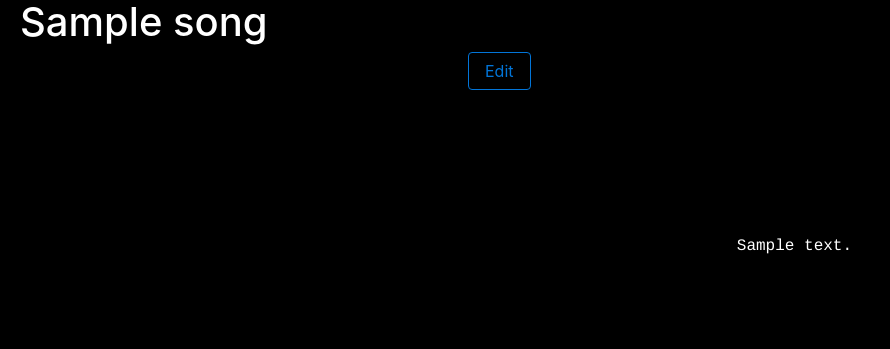
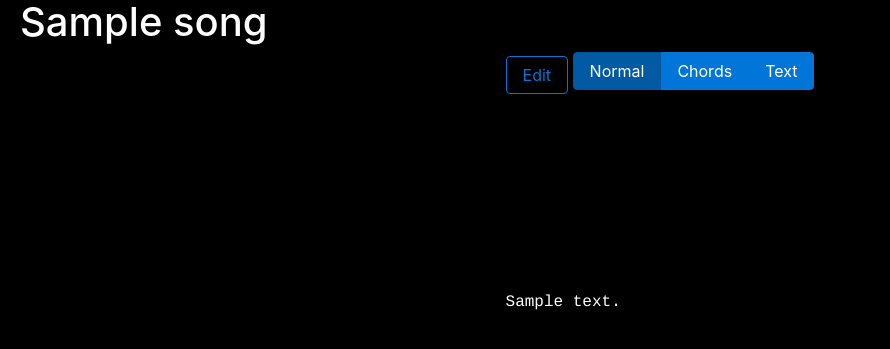
Before and after one commit to stoyanovd/yurasic, a Django app: page /songs/1/ in a window 1280 px wide. Shown: the top 349 px of the page, without its empty margins (0-890 px from the left). Run offline with Django 3.2, Linux system fonts and the light colour scheme; tables that the repository leaves empty hold one stand-in row (values such as "Sample post"); some libraries are stand-ins or nearby versions.

Commit message:
Toggl Chords-Text on song via JS

```diff
--- a/songsapp/templates/songsapp/base.html
+++ b/songsapp/templates/songsapp/base.html
@@ -1,31 +1,38 @@
 {% load staticfiles %}
+
 
 <!DOCTYPE html>
 <html lang="en">
 <head>
-    <meta charset="UTF-8">
     <title>Yurasic. {% block title %} {% endblock %}</title>
 
-    <!-- Latest compiled and minified CSS -->
-    {#    <link rel="stylesheet" href="https://maxcdn.bootstrapcdn.com/bootstrap/3.3.6/css/bootstrap.min.css"#}
-    {#          integrity="sha384-1q8mTJOASx8j1Au+a5WDVnPi2lkFfwwEAa8hDDdjZlpLegxhjVME1fgjWPGmkzs7" crossorigin="anonymous">#}
+    <!-- Required meta tags -->
+    <meta charset="UTF-8">
+    <meta name="viewport" content="width=device-width, initial-scale=1, shrink-to-fit=no">
 
     <link rel="stylesheet" href="https://maxcdn.bootstrapcdn.com/bootstrap/4.0.0-alpha.6/css/bootstrap.min.css"
           integrity="sha384-rwoIResjU2yc3z8GV/NPeZWAv56rSmLldC3R/AZzGRnGxQQKnKkoFVhFQhNUwEyJ"
           crossorigin="anonymous">
 
+
     <!-- Optional theme -->
-{#    <link rel="stylesheet" href="https://maxcdn.bootstrapcdn.com/bootstrap/3.3.6/css/bootstrap-theme.min.css"#}
-{#          integrity="sha384-fLW2N01lMqjakBkx3l/M9EahuwpSfeNvV63J5ezn3uZzapT0u7EYsXMjQV+0En5r" crossorigin="anonymous">#}
+    {#    <link rel="stylesheet" href="https://maxcdn.bootstrapcdn.com/bootstrap/3.3.6/css/bootstrap-theme.min.css"#}
+    {#          integrity="sha384-fLW2N01lMqjakBkx3l/M9EahuwpSfeNvV63J5ezn3uZzapT0u7EYsXMjQV+0En5r" crossorigin="anonymous">#}
 
-    <!-- Latest compiled and minified JavaScript -->
-    {#    <script src="https://maxcdn.bootstrapcdn.com/bootstrap/3.3.6/js/bootstrap.min.js"#}
-    {#            integrity="sha384-0mSbJDEHialfmuBBQP6A4Qrprq5OVfW37PRR3j5ELqxss1yVqOtnepnHVP9aJ7xS"#}
-    {#            crossorigin="anonymous"></script>#}
 
-    <script src="https://maxcdn.bootstrapcdn.com/bootstrap/4.0.0-alpha.6/js/bootstrap.min.js"
-            integrity="sha384-vBWWzlZJ8ea9aCX4pEW3rVHjgjt7zpkNpZk+02D9phzyeVkE+jo0ieGizqPLForn"
+    <!-- Optional JavaScript -->
+    <!-- jQuery first, then Popper.js, then Bootstrap JS -->
+
+    <script src="https://code.jquery.com/jquery-3.2.1.slim.min.js"
+            integrity="sha384-KJ3o2DKtIkvYIK3UENzmM7KCkRr/rE9/Qpg6aAZGJwFDMVNA/GpGFF93hXpG5KkN"
             crossorigin="anonymous"></script>
+    <script src="https://cdnjs.cloudflare.com/ajax/libs/popper.js/1.12.3/umd/popper.min.js"
+            integrity="sha384-vFJXuSJphROIrBnz7yo7oB41mKfc8JzQZiCq4NCceLEaO4IHwicKwpJf9c9IpFgh"
+            crossorigin="anonymous"></script>
+    <script src="https://maxcdn.bootstrapcdn.com/bootstrap/4.0.0-beta.2/js/bootstrap.min.js"
+            integrity="sha384-alpBpkh1PFOepccYVYDB4do5UnbKysX5WZXm3XxPqe5iKTfUKjNkCk9SaVuEZflJ"
+            crossorigin="anonymous"></script>
+
 
     {#    <link href="{% static 'bootstrap/css/bootstrap.min.css' %}"#}
     {#          rel="stylesheet" media="screen">#}
@@ -34,8 +41,12 @@
           rel="stylesheet">
 
 </head>
+
 <body class="body_back_black">
+
 {% block body_content %}
 {% endblock %}
+
 </body>
+
 </html>
--- a/songsapp/templates/songsapp/song_realizations.html
+++ b/songsapp/templates/songsapp/song_realizations.html
@@ -15,16 +15,82 @@
                 {#        <ul class="d-block m-x-auto">#}
                 <ul>
                     {% for r in song.realization_set.all %}
-                        <a href="{% url 'admin:songsapp_song_change' r.id %}"
+                        <a href="{% url 'admin:songsapp_realization_change' r.id %}"
                            class="btn btn-outline-primary">
                             Edit
                         </a>
+
+
+                        <div class="btn-group" data-toggle="buttons">
+                            <label class="btn btn-primary active rrr">
+                                <input type="radio" name="toggle_chords_radio" value="both"
+                                       autocomplete="off" checked>
+                                Normal
+                            </label>
+                            <label class="btn btn-primary rrr">
+                                <input type="radio" name="toggle_chords_radio" value="chords"
+                                       autocomplete="off">
+                                Chords
+                            </label>
+                            <label class="btn btn-primary rrr">
+                                <input type="radio" name="toggle_chords_radio" value="text"
+                                       autocomplete="off">
+                                Text
+                            </label>
+                        </div>
+
+
+                        <script type="text/javascript">
+
+
+                            function toggleOnlyChordsVisibility() {
+                                $('.chords_line_collapse').css('display', 'inline');
+                                $('.text_collapse').css('display', 'none');
+
+                                {#                                $('.chords_line_collapse').css('visibility', 'visible');#}
+                                {#                                $('.text_collapse').css('visibility', 'hidden');#}
+                            }
+
+                            function toggleOnlyTextVisibility() {
+
+                                $('.chords_line_collapse').css('display', 'none');
+                                $('.text_collapse').css('display', 'inline');
+
+                                {#                                $('.chords_line_collapse').css('visibility', 'hidden');#}
+                                {#                                $('.text_collapse').css('visibility', 'visible');#}
+                            }
+
+                            function toggleBothChordsAndTextVisibility() {
+
+                                $('.chords_line_collapse').css('display', 'inline');
+                                $('.text_collapse').css('display', 'inline');
+                                {#                                $('.chords_line_collapse').css('visibility', 'visible');#}
+                                {#                                $('.text_collapse').css('visibility', 'visible');#}
+                            }
+                            var rad = $("[name='toggle_chords_radio']");
+                            console.log('len:', rad.length);
+
+                            for (var i = 0; i < rad.length; i++) {
+                                if (rad[i].value === 'both') {
+                                    rad[i].parentElement.addEventListener('click', toggleBothChordsAndTextVisibility)
+                                } else if (rad[i].value === 'chords') {
+                                    rad[i].parentElement.addEventListener('click', toggleOnlyChordsVisibility)
+                                } else if (rad[i].value === 'text') {
+                                    {#                                    console.log('Current:', rad[i].value);#}
+                                    rad[i].parentElement.addEventListener('click', toggleOnlyTextVisibility)
+                                }
+                            }
+                            {#   $('.chords_collapse').css('visibility', $('#video-over').css('visibility') == 'hidden' ? 'visible' :#}
+                            {#   'hidden');#}
+                        </script>
+
                         <div class="song_text_style">
                             {#                    <b>#}
                             {#                        {{ r.create_date }}#}
                             {#                    </b>#}
                             <br/>
-                            {{ r.content|turn_tabs_to_spaces|linebreaksbr|chordify|color_song_keywords }}
+                            {# Attention: without div there will be leading spaces!!!#}
+                            <div>{{ r.content|turn_tabs_to_spaces|linebreaksbr|chordify|add_spans_to_text|color_song_keywords }}</div>
                         </div>
                     {% endfor %}
                 </ul>
--- a/songsapp/templatetags/songsapp_extras.py
+++ b/songsapp/templatetags/songsapp_extras.py
@@ -22,6 +22,7 @@ spacify.needs_autoescape = True
 register.filter(spacify)
 
 
+@register.filter(is_safe=True, needs_autoescape=True)
 @stringfilter
 def chordify(value, autoescape=None):
     if autoescape:
@@ -38,11 +39,32 @@ def chordify(value, autoescape=None):
     return mark_safe(
         re.sub(r'(?m)(?P<chord>\b[A-H]b?#?m?[0-9]?[0-9]?(sus[0-9])?(?=\s|\b|$))',
 
-               r'<span class="chord">\g<chord></span>', esc(value)))
+               r'<span class="chord chords_collapse">\g<chord></span>', esc(value)))
 
 
-chordify.needs_autoescape = True
-register.filter(chordify)
+# chordify.needs_autoescape = False
+# register.filter(chordify)
+
+@register.filter(is_safe=True, needs_autoescape=True)
+@stringfilter
+def add_spans_to_text(value, autoescape=False):
+    """
+    Converts all newlines in a piece of plain text to HTML line breaks
+    (``<br />``).
+    """
+    lines = value.split('<br />')
+    spanned_lines = []
+    for s in lines:
+        if 'chords_collapse' in s:
+            spanned_lines += ["<span class='chords_line_collapse'>" + s + '<br />' + "</span>"]
+        else:
+            spanned_lines += ["<span class='text_collapse'>" + s + '<br />' + "</span>"]
+    value = ''.join(spanned_lines)
+    return value
+
+
+# add_spans_to_text.needs_autoescape = False
+# register.filter(add_spans_to_text)
 
 
 @stringfilter
```
